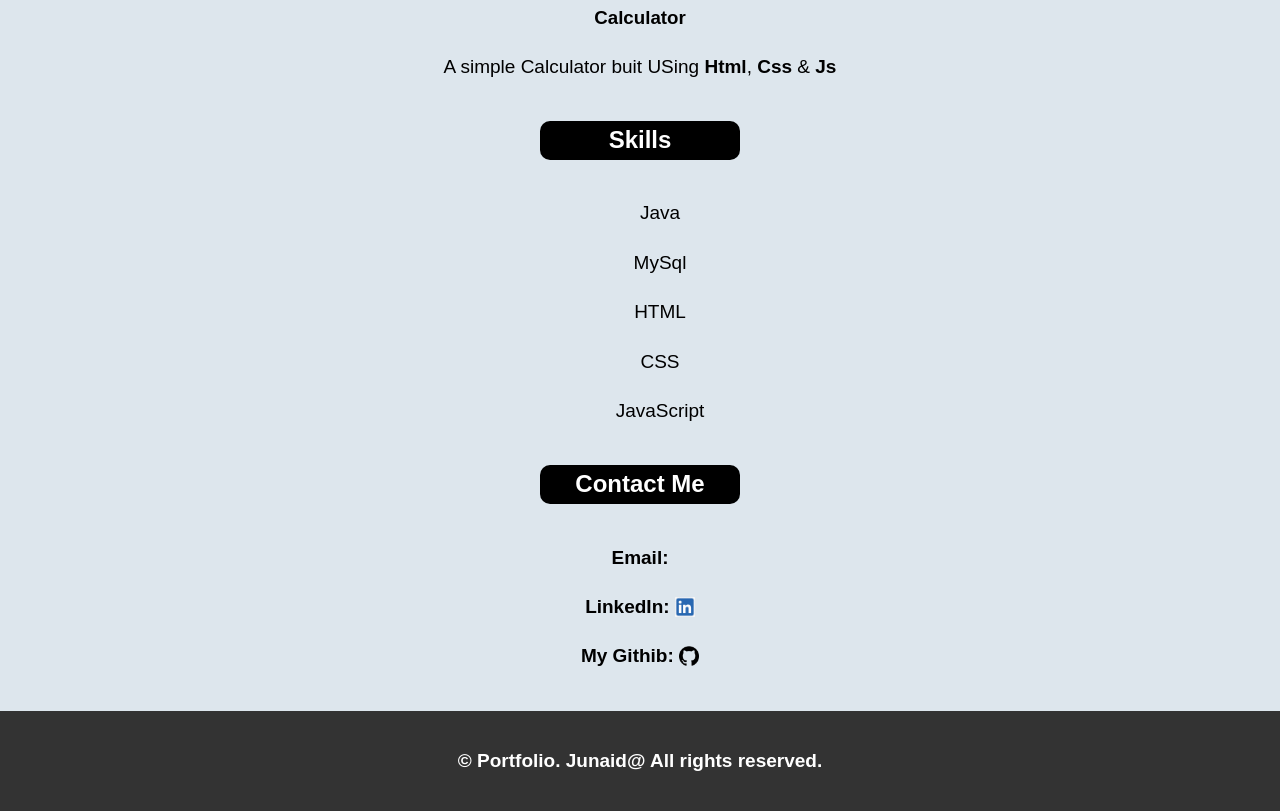
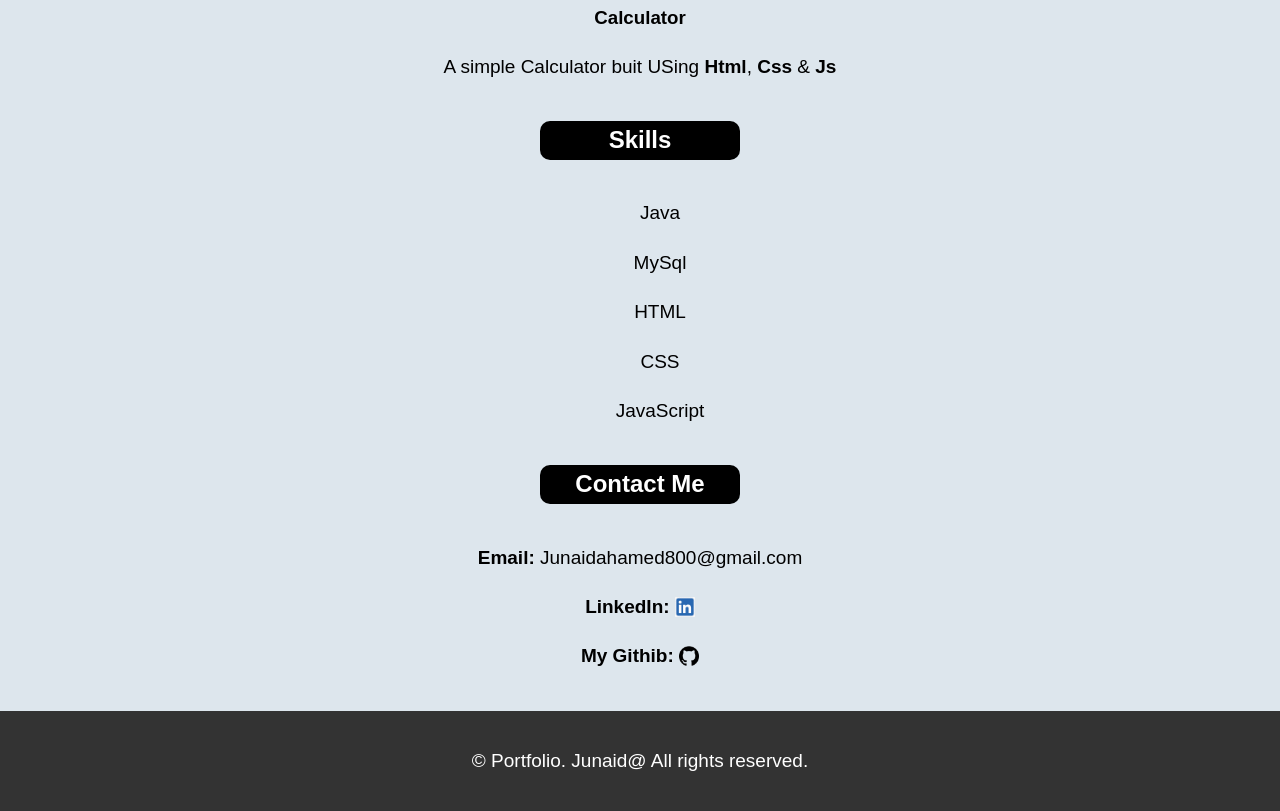
Before and after one commit to junaidahamed800/Portfolio, a plain HTML site: page index.html in a window 1280 px wide. Shown: the part 574-1385 px from the top of the page. Drawn offline with Linux system fonts and the light colour scheme.

Commit message:
Update index.html

```diff
--- a/index.html
+++ b/index.html
@@ -74,7 +74,7 @@
 
       <section id="contact">
         <h2>Contact Me</h2>
-        <p> <strong>Email:</ Junaidahamed800@gmail.com</p>
+        <p> <strong>Email:</strong> Junaidahamed800@gmail.com</p>
         <p>
           <Strong>LinkedIn:</Strong>
           <a href="https://www.linkedin.com/in/junaid800/"><img class = "img" width = "20px"src="./Linkedin.webp" alt=""><a>
```
